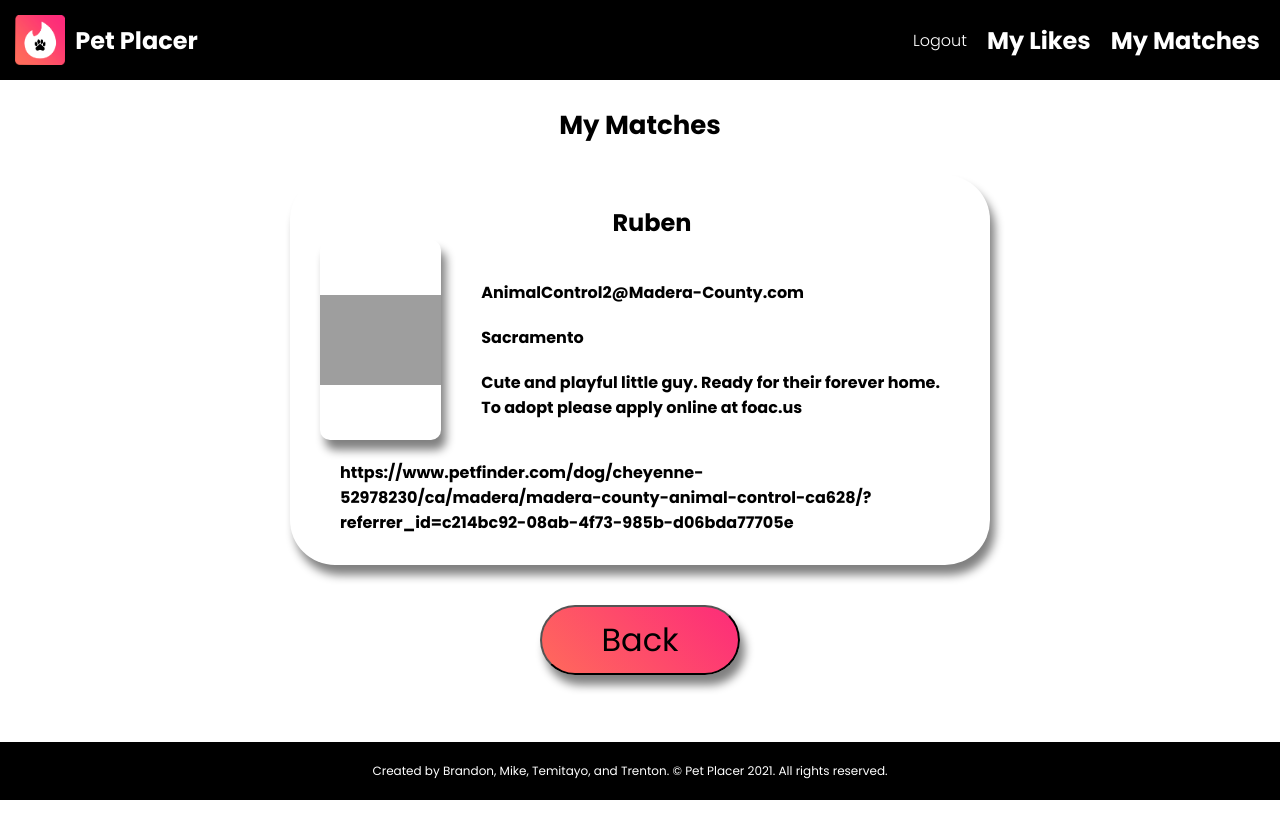
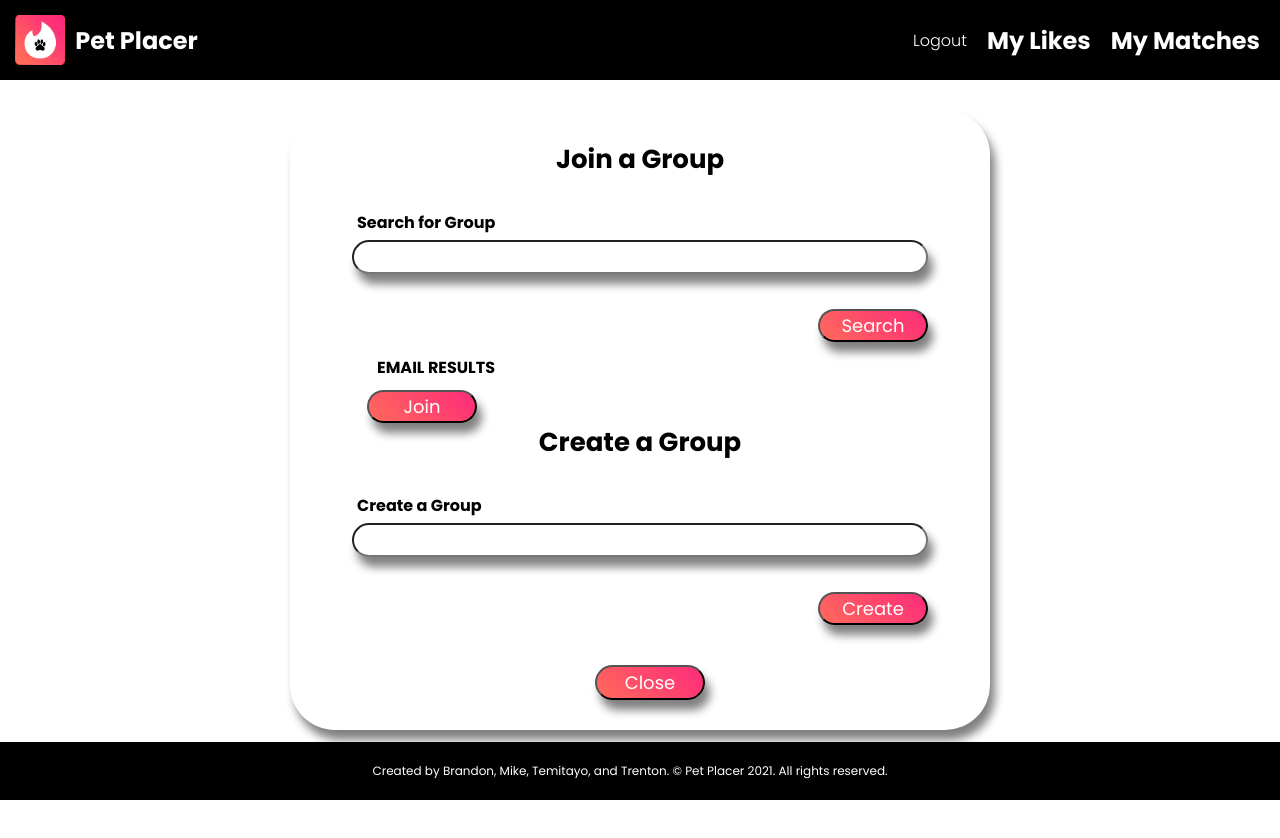
Before and after one commit to michaelzadra27/petplacer2.0, a React (Create React App) app in the folder client/: page / in a window 1280 px wide. Shown: the top 838 px of the page. Built offline with nearby package versions, Linux system fonts and the light colour scheme; no server answers; grey boxes are pictures that could not be loaded.

Commit message:
fixed CSS for LinkAccts form

```diff
--- a/client/src/App.js
+++ b/client/src/App.js
@@ -67,7 +67,7 @@ function App() {
 
   <Switch>
     <Route exact path="/">
-    <MyMatches />
+    <LinkAccts />
     </Route>
     <Route exact path="/navbar2">
       <Navbar2 />
--- a/client/src/components/main/linkAccts.css
+++ b/client/src/components/main/linkAccts.css
@@ -9,7 +9,7 @@
     padding: 30px;
     margin-top: 30px;
     margin-bottom: 30px;
-    height: 65vh;
+    /* height: 65vh; */
     width: 50vw;
     border-radius: 45px;
     box-shadow: 5px 10px 10px grey;
@@ -24,18 +24,20 @@
 
 .acctForm{
     display: flex;
+    justify-content: center;
+    margin-left: 0;
 }
 
 .linkForm{
     display: flex;
-    width: 300px;
+    width: 45vw;
 }
 
 .linkSearchBtn {
     display: flex;
     justify-content: center;
     align-self: center;
-    width: 20%;
+    min-width: 110px;
     margin-top: 20px;
     margin-left: 30px;
     border-radius: 45px;
@@ -51,23 +53,31 @@
 
 .linkResults{
     display: flex;
+    justify-content: center;
+    margin-left: 0;
+}
+
+.joinEmails{
+    display: flex;
+    width: 45vw;
 }
 .emailResults{
     margin-top: 13px;
+    margin-left: 25px;
 }
 .linkResultBtn {
     display: flex;
     justify-content: center;
     align-self: center;
-    width: 20%;
+    min-width: 110px;
     margin-top: 10px;
-    margin-left: 20px;
+    margin-right: auto;
+    margin-left: 15px;
     border-radius: 45px;
     color: white;
     font-size: 18px;
     background: linear-gradient(45deg, #FF6A5B, #FD2B7A);
     box-shadow: 5px 10px 10px grey;
-    margin-left: auto;
 }
 .linkResultBtn:hover{
     cursor: pointer;
@@ -82,7 +92,7 @@
     display: flex;
     justify-content: center;
     align-items: center;
-    width: 20%;
+    min-width: 110px;
     padding: 2px;
     margin-top: 20px;
     margin-left: 20px;
--- a/client/src/components/main/linkAccts.js
+++ b/client/src/components/main/linkAccts.js
@@ -71,8 +71,8 @@ const LinkAccts = () => {
                     </form>
                 </div>
                 <div className="linkResults">
-                    <form onSubmit={handleJoinGroup}>
-                        <p className="emailResults">{foundGroup}</p>
+                    <form className="joinEmails" onSubmit={handleJoinGroup}>
+                        <p className="emailResults">EMAIL RESULTS{foundGroup}</p>
                         <button className="linkResultBtn">Join</button>
                     </form>
                 </div>
```
